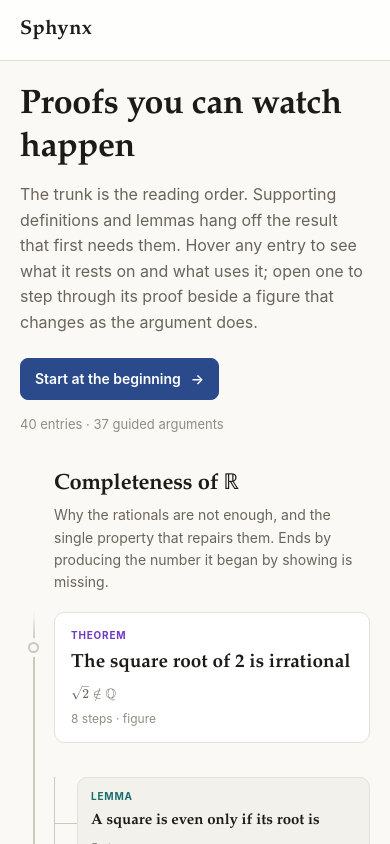
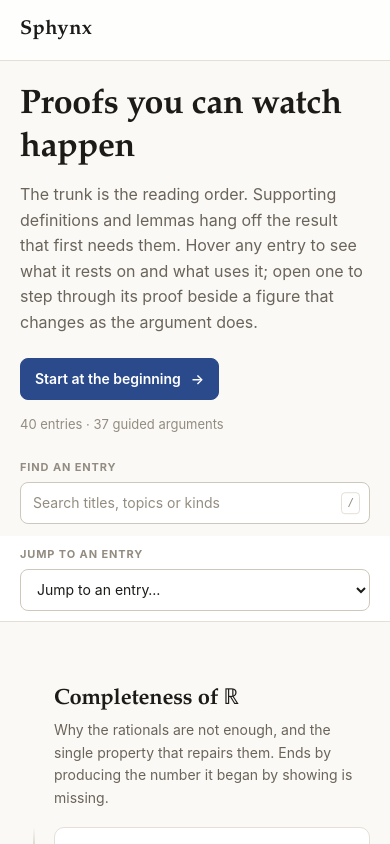
Before and after one commit to quasong/sphynx, a React (Vite) app: page /#/ in a window 390 px wide. Shown: the top 844 px of the page. Built offline with nearby package versions, Linux system fonts and the light colour scheme.

Commit message:
Add searchable library navigation

```diff
--- a/src/components/TableOfContents.tsx
+++ b/src/components/TableOfContents.tsx
@@ -30,6 +30,27 @@ export function TableOfContents({ sections, current }: TableOfContentsProps) {
   return (
     <nav className="toc" aria-label="Contents">
       <h2>Contents</h2>
+      <label className="toc__mobile-label" htmlFor="toc-mobile">Jump to an entry</label>
+      <select
+        className="toc__mobile-select"
+        id="toc-mobile"
+        defaultValue=""
+        onChange={(event) => {
+          if (event.target.value) jump(event.target.value);
+        }}
+      >
+        <option value="">Jump to an entry…</option>
+        {sections.map((section) => (
+          <optgroup key={section.id} label={section.title}>
+            {section.nodes.flatMap((node) => [
+              <option key={node.entry.id} value={node.entry.id}>{node.entry.title}</option>,
+              ...node.branches.map((branch) => (
+                <option key={branch.id} value={branch.id}>↳ {branch.title}</option>
+              )),
+            ])}
+          </optgroup>
+        ))}
+      </select>
       {sections.map((section) => (
         <div className="toc__section" key={section.id}>
           <p className="toc__section-title">{section.title}</p>
--- a/src/pages/LibraryPage.tsx
+++ b/src/pages/LibraryPage.tsx
@@ -1,17 +1,33 @@
-import { useMemo, useState } from 'react';
+import { useEffect, useMemo, useRef, useState } from 'react';
 import { Link } from 'react-router-dom';
 import { LibraryTree } from '../components/LibraryTree';
 import { TableOfContents } from '../components/TableOfContents';
-import { entries } from '../content';
+import { entries, KIND_LABEL } from '../content';
 import { spine } from '../content/spine';
 import { buildTree } from '../lib/tree';
-import type { EntryId } from '../types/entry';
+import type { Entry, EntryId } from '../types/entry';
 
 export function LibraryPage() {
   const tree = useMemo(() => buildTree(), []);
   const [current, setCurrent] = useState<EntryId | null>(null);
+  const [query, setQuery] = useState('');
+  const searchRef = useRef<HTMLInputElement>(null);
   const firstEntry = spine[0]?.entries[0] ?? 'thm.sqrt2-irrational';
   const guidedCount = entries.filter((entry) => entry.timeline).length;
+  const filtered = useMemo(() => filterTree(tree, query), [tree, query]);
+  const resultCount = query.trim() ? countEntries(filtered) : entries.length;
+
+  useEffect(() => {
+    const onKeyDown = (event: KeyboardEvent) => {
+      const target = event.target as HTMLElement | null;
+      if (event.key === '/' && target && !/^(INPUT|TEXTAREA|SELECT)$/.test(target.tagName) && !target.isContentEditable) {
+        event.preventDefault();
+        searchRef.current?.focus();
+      }
+    };
+    window.addEventListener('keydown', onKeyDown);
+    return () => window.removeEventListener('keydown', onKeyDown);
+  }, []);
 
   return (
     <main className="page library">
@@ -29,16 +45,69 @@ export function LibraryPage() {
           </Link>
           <span className="library__count">{entries.length} entries · {guidedCount} guided arguments</span>
         </div>
+        <div className="library__search">
+          <label htmlFor="library-search">Find an entry</label>
+          <div className="library__search-input">
+            <input
+              ref={searchRef}
+              id="library-search"
+              type="search"
+              value={query}
+              onChange={(event) => setQuery(event.target.value)}
+              placeholder="Search titles, topics or kinds"
+              autoComplete="off"
+            />
+            <kbd>/</kbd>
+          </div>
+          {query.trim() ? (
+            <span className="library__search-status" role="status">
+              {resultCount} matching {query.trim()}
+            </span>
+          ) : null}
+        </div>
       </header>
 
-      <div className="library__body">
-        <TableOfContents sections={tree.sections} current={current} />
-        <LibraryTree
-          sections={tree.sections}
-          unplaced={tree.unplaced}
-          onVisibleNode={setCurrent}
-        />
-      </div>
+      {query.trim() && resultCount === 0 ? (
+        <p className="library__empty" role="status">
+          No entries match “{query.trim()}”. Try a theorem name, topic, or kind.
+        </p>
+      ) : (
+        <div className="library__body">
+          <TableOfContents sections={filtered.sections} current={current} />
+          <LibraryTree
+            sections={filtered.sections}
+            unplaced={filtered.unplaced}
+            onVisibleNode={setCurrent}
+          />
+        </div>
+      )}
     </main>
   );
 }
+
+function filterTree(tree: ReturnType<typeof buildTree>, query: string): ReturnType<typeof buildTree> {
+  const needle = query.trim().toLocaleLowerCase();
+  if (!needle) return tree;
+
+  const matches = (entry: Entry) =>
+    [entry.title, KIND_LABEL[entry.kind], ...entry.tags].join(' ').toLocaleLowerCase().includes(needle);
+
+  return {
+    sections: tree.sections
+      .map((section) => ({
+        ...section,
+        nodes: section.nodes
+          .map((node) => ({ ...node, branches: node.branches.filter(matches) }))
+          .filter((node) => matches(node.entry) || node.branches.length > 0),
+      }))
+      .filter((section) => section.nodes.length > 0),
+    unplaced: tree.unplaced.filter(matches),
+  };
+}
+
+function countEntries(tree: ReturnType<typeof buildTree>): number {
+  return tree.sections.reduce(
+    (total, section) => total + section.nodes.reduce((count, node) => count + 1 + node.branches.length, 0),
+    tree.unplaced.length,
+  );
+}
--- a/src/styles/global.css
+++ b/src/styles/global.css
@@ -230,6 +230,71 @@ code {
   font-size: 13px;
 }
 
+.library__search {
+  display: grid;
+  gap: 6px;
+  max-width: 420px;
+  margin-top: 24px;
+}
+
+.library__search label,
+.toc__mobile-label {
+  color: var(--text-faint);
+  font-size: 11px;
+  font-weight: 700;
+  letter-spacing: 0.08em;
+  text-transform: uppercase;
+}
+
+.library__search-input {
+  position: relative;
+}
+
+.library__search input,
+.toc__mobile-select {
+  width: 100%;
+  min-height: 42px;
+  padding: 8px 42px 8px 12px;
+  border: 1px solid var(--border-strong);
+  border-radius: 8px;
+  background: var(--surface);
+  color: var(--text);
+  font: inherit;
+  font-size: 14px;
+}
+
+.library__search input::placeholder {
+  color: var(--text-faint);
+}
+
+.library__search kbd {
+  position: absolute;
+  top: 50%;
+  right: 10px;
+  transform: translateY(-50%);
+  padding: 1px 5px;
+  border: 1px solid var(--border);
+  border-radius: 4px;
+  color: var(--text-faint);
+  font-family: var(--mono);
+  font-size: 11px;
+}
+
+.library__search-status {
+  color: var(--text-dim);
+  font-size: 13px;
+}
+
+.library__empty {
+  max-width: 560px;
+  margin: 28px 0;
+  padding: 20px;
+  border: 1px dashed var(--border-strong);
+  border-radius: var(--radius);
+  background: var(--surface-2);
+  color: var(--text-dim);
+}
+
 .library__body {
   display: grid;
   grid-template-columns: 210px minmax(0, 1fr);
@@ -252,6 +317,11 @@ code {
   text-transform: uppercase;
   color: var(--text-faint);
   margin: 0 0 14px;
+}
+
+.toc__mobile-label,
+.toc__mobile-select {
+  display: none;
 }
 
 .toc__section {
@@ -1291,7 +1361,29 @@ code {
   }
 
   .toc {
+    position: sticky;
+    top: var(--topbar-h);
+    z-index: 10;
+    display: block;
+    margin: -36px -32px 20px;
+    padding: 10px 32px;
+    border-bottom: 1px solid var(--border);
+    background: color-mix(in srgb, var(--surface) 92%, transparent);
+    backdrop-filter: blur(10px);
+  }
+
+  .toc h2,
+  .toc__section {
     display: none;
+  }
+
+  .toc__mobile-label,
+  .toc__mobile-select {
+    display: block;
+  }
+
+  .toc__mobile-label {
+    margin-bottom: 5px;
   }
 }
 
@@ -1328,6 +1420,12 @@ code {
 
   .topbar {
     padding: 14px 20px;
+  }
+
+  .toc {
+    margin: -24px -20px 20px;
+    padding-right: 20px;
+    padding-left: 20px;
   }
 
   .entry {
```
